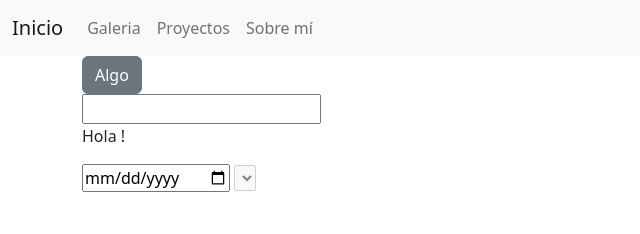
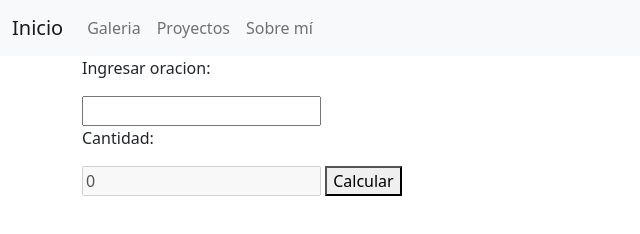
Before and after one commit to davideq555/tp1PAW, a plain HTML site: page sobremi.html in a window 1280 px wide. Shown: the whole page, without its empty margins (0-640 px from the left). Drawn offline with Linux system fonts and the light colour scheme.

Commit message:
calcular vocales

```diff
--- a/js/myscript.js
+++ b/js/myscript.js
@@ -1,12 +1,40 @@
 
-function holaMundo(){
-    alert ("hola mundo");
-    let elem = document.getElementById("");
+//document.getElementById("name").addEventListener("keydown", setName());
+/*let now = new Date();
+document.getElementById("fechaActual").valueAsDate = new Date();
+// function setName(){
+//     let campo = document.getElementById("campo");
+//     console.log(campo);
+//     campo.innerHTML = campo.innerHTML + event.key;
+// }
+/*
+function habilitarCategoria(){
+    let campo = document.getElementById("persona");
+    let selected = campo.options[campo.selectedIndex].text;
+    if (selected == "Persona"){
+        document.getElementById("masInfo").style.visibility = "visible";
+    } else {
+        document.getElementById("masInfo").style.visibility = "hidden";
+    }
+}*/
+
+function calcularLetras(){
+    let oracion = document.getElementById("oracion");
+    let cant= document.getElementById("cant");
+    let c = 0;
+    let str = oracion.value;
+    let countVowels = (str) => (str.match(/[aeiou]/gi) || []).length;
+   /* for (let i=0; i < oracion.value.length; i++){
+
+        if (oracion.value[i]=="a"||
+        oracion.value[i]=="e"||
+        oracion.value[i]=="i"||
+        oracion.value[i]=="o"||
+        oracion.value[i]=="u"){
+            c++
+        }
+    }*/
+    console.log(countVowels);
+    cant.value = countVowels;
+    return false;
 }
-
-document.getElementById("name").addEventListener("keydown", setName());
-function setName(){
-    let campo = document.getElementById("campo");
-    console.log(campo);
-    campo.innerHTML = campo.innerHTML + event.key;
-}
--- a/sobremi.html
+++ b/sobremi.html
@@ -33,20 +33,37 @@
             </div>
         </nav>
         <div class="container">
-            <button class="btn btn-secondary" onclick="holaMundo();">Algo</button>
+            <!-- <button class="btn btn-secondary" onclick="holaMundo();">Algo</button>
             <br>
-            <input type="text" name="" id="name">
-            <p>Hola <span id="campo"></span>!</p>
-            <form action="" method="post">
-                <input type="date" name="fechaActual" id="fechaActual">
-                <select name="persona" id="persona" disabled="disabled">
+            <div class="row">
+                <form action="" method="post">
+                    <input type="date" name="fechaActual" id="fechaActual" disabled>
+                    <div class="input-group"><label for="" class="input-group-text">Persona: </label><select class="form-select" name="persona" id="persona" onclick="habilitarCategoria();">
+                        <option value="juridica">Juridica</option>
+                        <option value="persona">Persona</option>
+                    </select>
+                    </div>
+                    <select name="juri" id="masInfo" style="visibility:hidden;">
+                        <option value="Categoria1">Categoria 1</option>
+                        <option value="categoria2">Categoria 2</option>
+                    </select>
+                     juridica obliga cargtar un cuadro de texto
+                    Provincias y localidades
+                    Tildar baces y condiciones para enviar
 
-                </select>
-                <!-- juridica obliga cargtar un cuadro de texto
-                Provincias y localidades
-                Tildar baces y condiciones para enviar-->
-
-            </form>
+                    <button></button>
+                    <button type="submit" disabled>Enviar</button>
+                </form>
+            </div> -->
+            <div class="row">
+                <form id="formulario">
+                    <p>Ingresar oracion: </p>
+                    <input type="text" name="oracion" id="oracion">
+                    <p>Cantidad: </p>
+                    <input type="number" name="cant" id="cant" value="0" disabled>
+                    <button onclick="return calcularLetras()">Calcular</button>
+                </form>
+            </div>
         </div>
     <!-- scripts -->
     <script src="js/bootstrap.js"></script>
```
